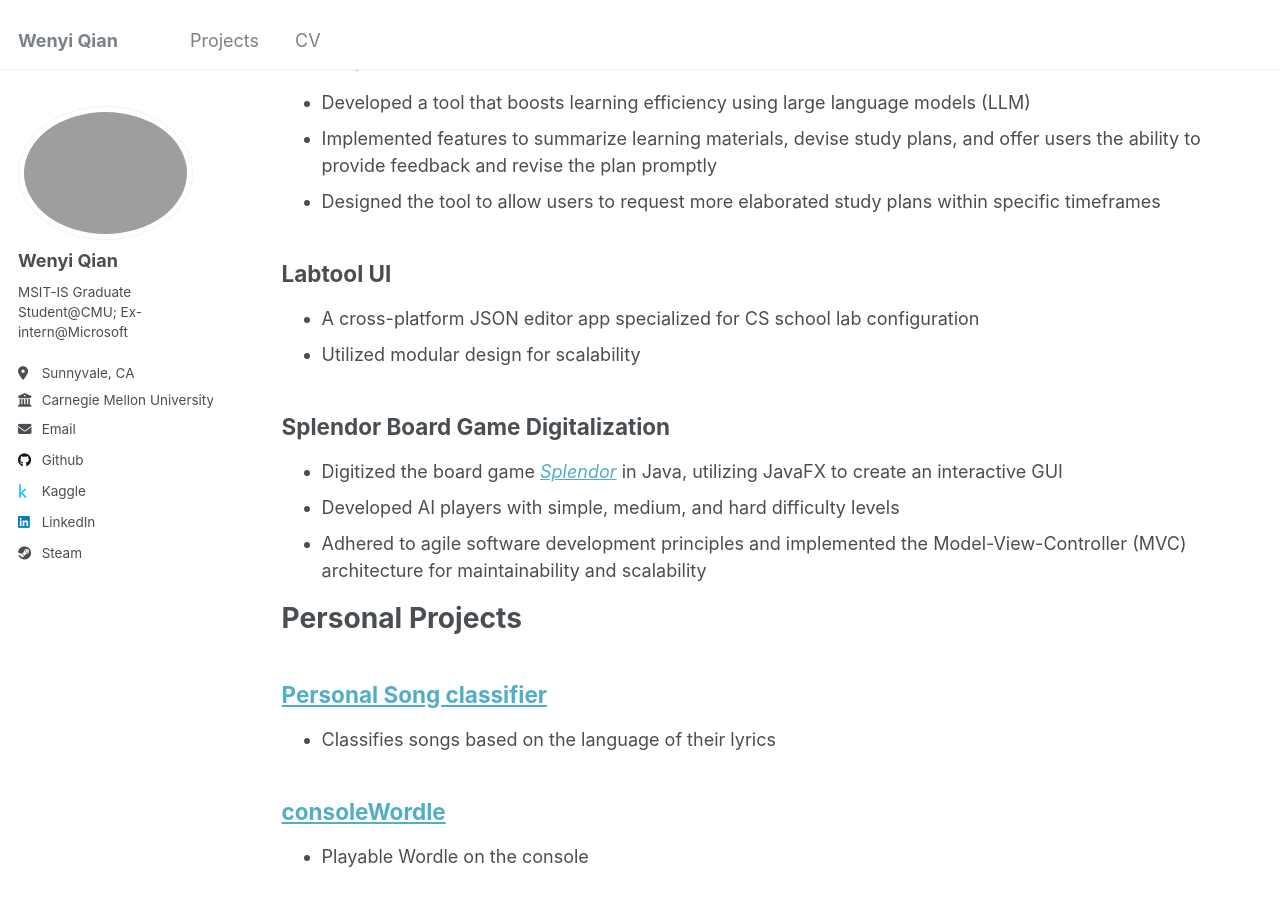
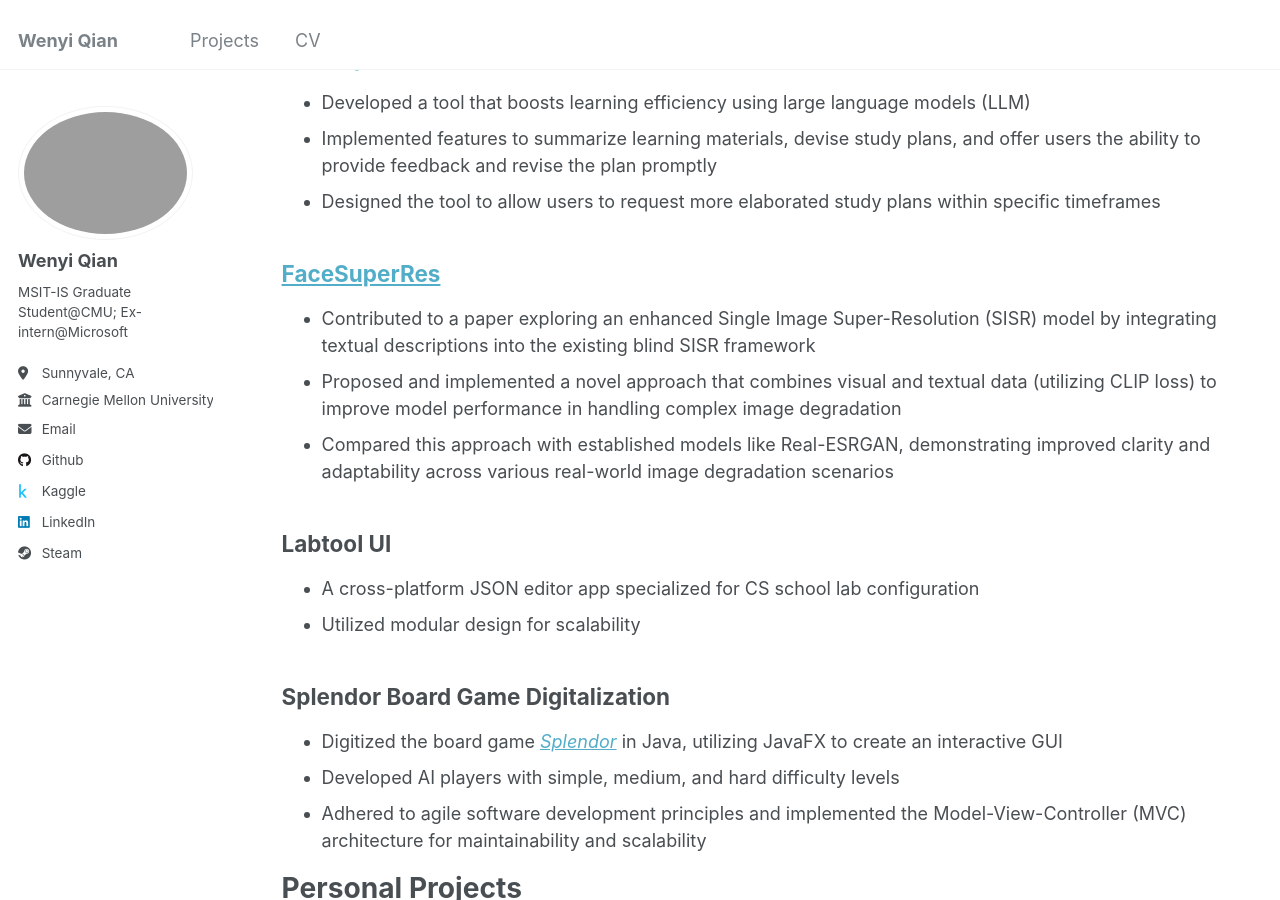
Before and after one commit to MaddogQ/maddogq.github.io, a Jekyll site: the page built from _pages/projects.md, in a window 1280 px wide and 900 px high, scrolled down 588 px. Built offline with Jekyll 4.4.1, drawn with Linux system fonts in a browser that asks for light colours.

Commit message:
update: projects

```diff
--- a/_pages/projects.md
+++ b/_pages/projects.md
@@ -10,33 +10,46 @@
 # Course Projects
 
 ## NIST GenAI
-  - Developed and integrated backend services for an AI-driven solution automating NIST security control responses
-  - Deployed on AWS Bedrock with user-defined knowledge base
-  - Optimized backend components for AWS cloud deployment
+
+- Developed and integrated backend services for an AI-driven solution automating NIST security control responses
+- Deployed on AWS Bedrock with user-defined knowledge base
+- Optimized backend components for AWS cloud deployment
 
 ## [A Comparative analysis of spam classification](https://github.com/MaddogQ/SpamClassification)
-  - Implemented various model architectures to test classification accuracy
-  - Compared the effectiveness of ML-based approaches with modern LLMs
-  - Conducted ablation study using different pretrained models
+
+- Implemented various model architectures to test classification accuracy
+- Compared the effectiveness of ML-based approaches with modern LLMs
+- Conducted ablation study using different pretrained models
 
 ## [KateiKyoushi](https://github.com/MaddogQ/KateiKyoushi)
-  - Developed a tool that boosts learning efficiency using large language models (LLM)
-  - Implemented features to summarize learning materials, devise study plans, and offer users the ability to provide feedback and revise the plan promptly
-  - Designed the tool to allow users to request more elaborated study plans within specific timeframes
+
+- Developed a tool that boosts learning efficiency using large language models (LLM)
+- Implemented features to summarize learning materials, devise study plans, and offer users the ability to provide feedback and revise the plan promptly
+- Designed the tool to allow users to request more elaborated study plans within specific timeframes
+
+## [FaceSuperRes](https://github.com/PengtaoNi/FaceSuperRes)
+
+- Contributed to a paper exploring an enhanced Single Image Super-Resolution (SISR) model by integrating textual descriptions into the existing blind SISR framework
+- Proposed and implemented a novel approach that combines visual and textual data (utilizing CLIP loss) to improve model performance in handling complex image degradation
+- Compared this approach with established models like Real-ESRGAN, demonstrating improved clarity and adaptability across various real-world image degradation scenarios
 
 ## Labtool UI
-  - A cross-platform JSON editor app specialized for CS school lab configuration
-  - Utilized modular design for scalability
+
+- A cross-platform JSON editor app specialized for CS school lab configuration
+- Utilized modular design for scalability
 
 ## Splendor Board Game Digitalization
-  - Digitized the board game [*Splendor*](https://boardgamegeek.com/boardgame/148228/splendor) in Java, utilizing JavaFX to create an interactive GUI
-  - Developed AI players with simple, medium, and hard difficulty levels
-  - Adhered to agile software development principles and implemented the Model-View-Controller (MVC) architecture for maintainability and scalability
+
+- Digitized the board game [_Splendor_](https://boardgamegeek.com/boardgame/148228/splendor) in Java, utilizing JavaFX to create an interactive GUI
+- Developed AI players with simple, medium, and hard difficulty levels
+- Adhered to agile software development principles and implemented the Model-View-Controller (MVC) architecture for maintainability and scalability
 
 # Personal Projects
 
 ## [Personal Song classifier](https://github.com/MaddogQ/PersonalSongClassifier)
-  - Classifies songs based on the language of their lyrics
+
+- Classifies songs based on the language of their lyrics
 
 ## [consoleWordle](https://github.com/MaddogQ/consoleWordle)
-  - Playable Wordle on the console
+
+- Playable Wordle on the console
```
